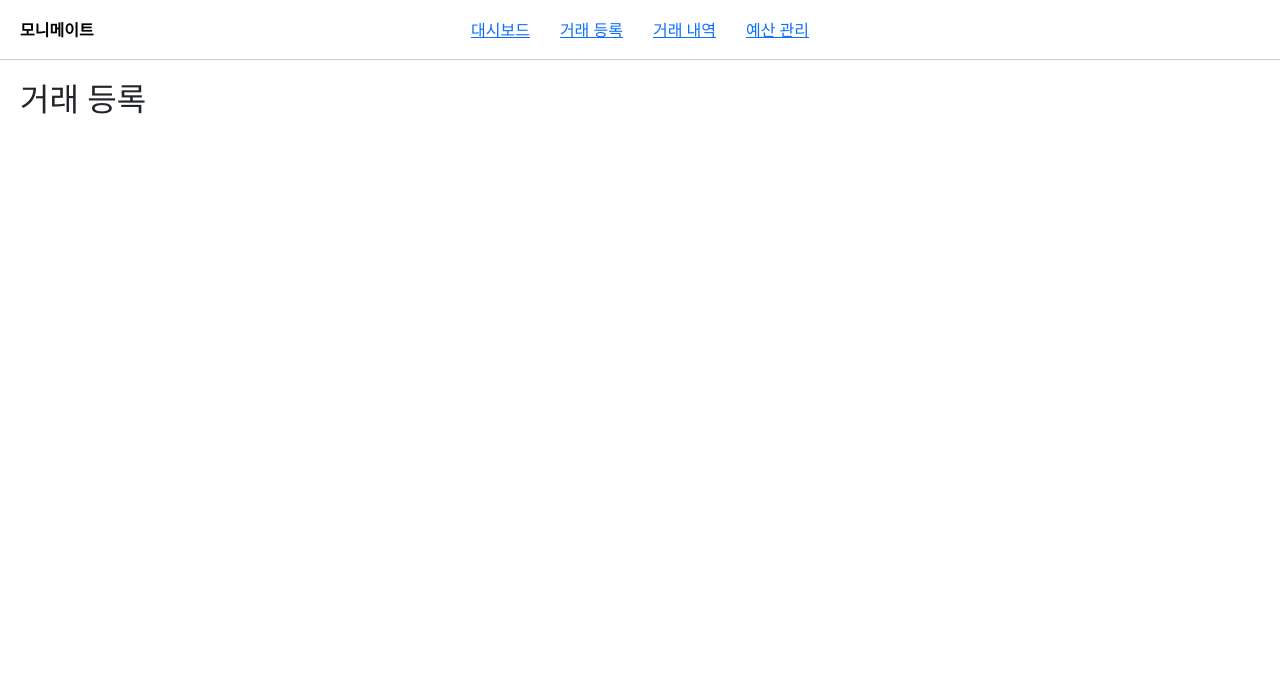
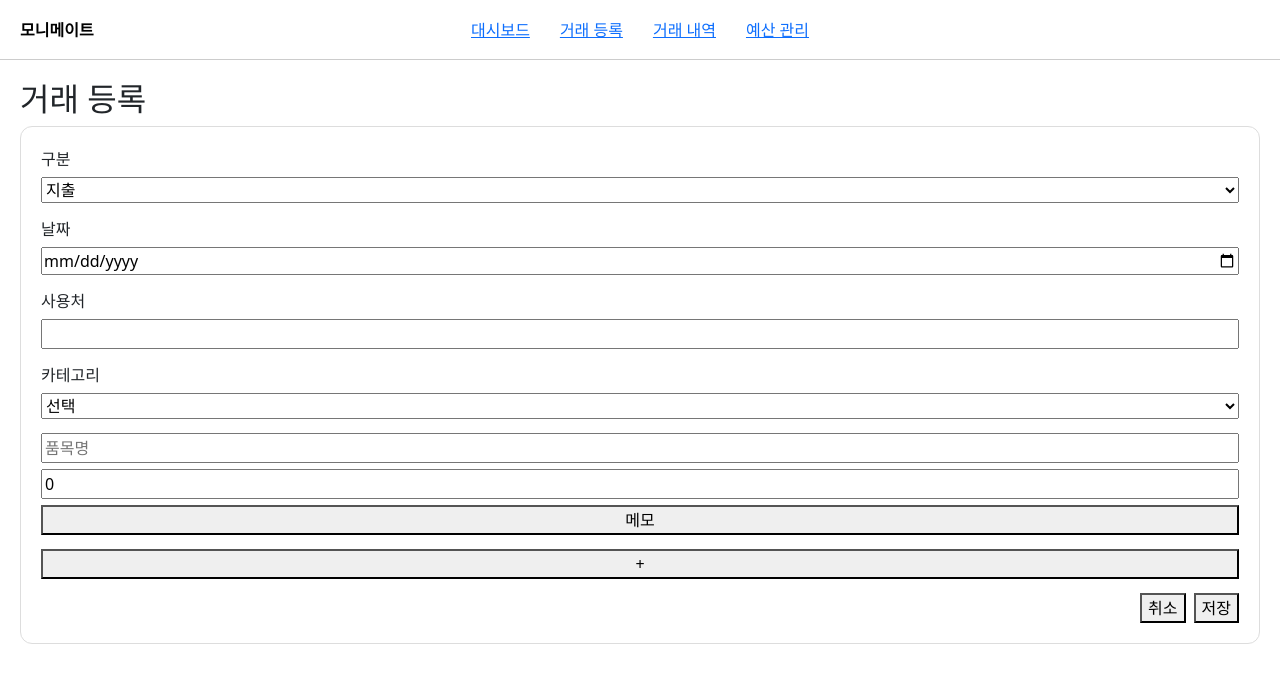
Before and after one commit to KB7-budget-manager-skeleton/budget-manager, a Vue app: page /record in a window 1280 px wide. Shown: the top 682 px of the page. Built offline with nearby package versions, Linux system fonts and the light colour scheme.

Commit message:
#fix : merge 문제 해결

```diff
--- a/db.json
+++ b/db.json
@@ -5,6 +5,7 @@
       "date": "2026-04-01",
       "type": "income",
       "category": "월급",
+      "item": "4월 급여",
       "amount": 2800000,
       "memo": "4월 급여",
       "location": "회사"
@@ -14,6 +15,7 @@
       "date": "2026-04-02",
       "type": "expense",
       "category": "식비",
+      "item": "점심",
       "amount": 12000,
       "memo": "학원 근처 점심",
       "location": "학원 근처 식당"
@@ -23,6 +25,7 @@
       "date": "2026-04-02",
       "type": "expense",
       "category": "카페",
+      "item": "아메리카노",
       "amount": 5500,
       "memo": "아메리카노",
       "location": "스타벅스"
@@ -32,6 +35,7 @@
       "date": "2026-04-03",
       "type": "expense",
       "category": "교통비",
+      "item": "버스",
       "amount": 3000,
       "memo": "버스",
       "location": "통학 버스"
@@ -41,6 +45,7 @@
       "date": "2026-04-04",
       "type": "income",
       "category": "용돈",
+      "item": "용돈",
       "amount": 50000,
       "memo": "부모님",
       "location": "본가"
@@ -50,6 +55,7 @@
       "date": "2026-04-05",
       "type": "expense",
       "category": "쇼핑",
+      "item": "생활용품",
       "amount": 42000,
       "memo": "생활용품 구매",
       "location": "다이소"
@@ -59,6 +65,7 @@
       "date": "2026-04-06",
       "type": "expense",
       "category": "식비",
+      "item": "김밥",
       "amount": 9000,
       "memo": "저녁 김밥",
       "location": "김밥천국"
@@ -68,6 +75,7 @@
       "date": "2026-04-07",
       "type": "expense",
       "category": "문화",
+      "item": "영화",
       "amount": 15000,
       "memo": "영화",
       "location": "CGV"
@@ -77,6 +85,7 @@
       "date": "2026-04-07",
       "type": "income",
       "category": "중고거래",
+      "item": "키보드",
       "amount": 30000,
       "memo": "키보드 판매",
       "location": "당근마켓"
@@ -86,6 +95,7 @@
       "date": "2026-04-08",
       "type": "expense",
       "category": "교통비",
+      "item": "지하철",
       "amount": 1450,
       "memo": "지하철",
       "location": "지하철역"
@@ -95,6 +105,7 @@
       "date": "2025-04-05",
       "type": "income",
       "category": "월급",
+      "item": "작년 급여",
       "amount": 2500000,
       "memo": "작년 급여",
       "location": "회사"
@@ -104,6 +115,7 @@
       "date": "2025-04-10",
       "type": "expense",
       "category": "식비",
+      "item": "점심",
       "amount": 15000,
       "memo": "점심",
       "location": "학교 앞 식당"
@@ -113,6 +125,7 @@
       "date": "2026-01-15",
       "type": "expense",
       "category": "쇼핑",
+      "item": "겨울 옷",
       "amount": 80000,
       "memo": "겨울 옷 구매",
       "location": "무신사 스토어"
@@ -122,6 +135,7 @@
       "date": "2026-01-20",
       "type": "income",
       "category": "보너스",
+      "item": "성과급",
       "amount": 300000,
       "memo": "성과급",
       "location": "회사"
@@ -131,6 +145,7 @@
       "date": "2026-03-01",
       "type": "expense",
       "category": "교통비",
+      "item": "정기권",
       "amount": 50000,
       "memo": "정기권",
       "location": "지하철역"
@@ -140,6 +155,7 @@
       "date": "2026-03-10",
       "type": "expense",
       "category": "카페",
+      "item": "라떼",
       "amount": 6000,
       "memo": "라떼",
       "location": "개인 카페"
@@ -149,6 +165,7 @@
       "date": "2026-03-25",
       "type": "income",
       "category": "용돈",
+      "item": "용돈",
       "amount": 100000,
       "memo": "가족 지원",
       "location": "본가"
@@ -158,6 +175,7 @@
       "date": "2026-03-30",
       "type": "expense",
       "category": "식비",
+      "item": "외식",
       "amount": 13000,
       "memo": "외식",
       "location": "고기집"
@@ -167,6 +185,7 @@
       "date": "2026-03-28",
       "type": "expense",
       "category": "문화",
+      "item": "공연",
       "amount": 20000,
       "memo": "공연",
       "location": "공연장"
@@ -176,6 +195,7 @@
       "date": "2026-03-27",
       "type": "expense",
       "category": "교통비",
+      "item": "버스",
       "amount": 3000,
       "memo": "버스",
       "location": "시내버스"
--- a/src/components/TransactionForm.vue
+++ b/src/components/TransactionForm.vue
@@ -1,44 +1,160 @@
 <template>
-  <form class="TransactionForm">
-    <div class="FormRow">
-      <label>날짜</label>
-      <input type="date" />
-    </div>
-
-    <div class="FormRow">
+  <form class="transaction-form">
+    <!-- 구분 -->
+    <div class="form-row">
       <label>구분</label>
-      <select>
+      <select
+        :value="modelValue.type"
+        @change="
+          emit('update:modelValue', {
+            ...modelValue,
+            type: $event.target.value,
+            category: '',
+          })
+        "
+      >
         <option value="income">수입</option>
         <option value="expense">지출</option>
       </select>
     </div>
 
-    <div class="FormRow">
-      <label>카테고리</label>
-      <input type="text" />
+    <!-- 날짜 -->
+    <div class="form-row">
+      <label>날짜</label>
+      <input
+        type="date"
+        :value="modelValue.date"
+        @input="
+          emit('update:modelValue', {
+            ...modelValue,
+            date: $event.target.value,
+          })
+        "
+      />
     </div>
 
-    <div class="FormRow">
-      <label>금액</label>
-      <input type="number" />
+    <!-- 사용처 -->
+    <div class="form-row">
+      <label>사용처</label>
+      <input
+        type="text"
+        :value="modelValue.location"
+        @input="
+          emit('update:modelValue', {
+            ...modelValue,
+            location: $event.target.value,
+          })
+        "
+      />
     </div>
 
-    <div class="FormRow">
-      <label>메모</label>
-      <textarea rows="4"></textarea>
+    <!-- 카테고리 -->
+    <div class="form-row">
+      <label>카테고리</label>
+      <select
+        :value="modelValue.category"
+        @change="
+          emit('update:modelValue', {
+            ...modelValue,
+            category: $event.target.value,
+          })
+        "
+      >
+        <option value="">선택</option>
+        <option v-for="cat in categoryOptions" :key="cat" :value="cat">
+          {{ cat }}
+        </option>
+      </select>
     </div>
 
-    <div class="ButtonRow">
-      <button type="button">취소</button>
-      <button type="submit">저장</button>
+    <!-- 품목 목록 -->
+    <div v-for="(row, index) in modelValue.items" :key="index" class="form-row">
+      <input
+        type="text"
+        :value="row.item"
+        placeholder="품목명"
+        @input="updateItem(index, 'item', $event.target.value)"
+      />
+      <input
+        type="number"
+        :value="row.amount"
+        placeholder="가격"
+        @input="updateItem(index, 'amount', Number($event.target.value))"
+      />
+      <button type="button" @click="toggleMemo(index)">메모</button>
+
+      <div v-if="row.showMemo">
+        <textarea
+          :value="row.memo"
+          @input="updateItem(index, 'memo', $event.target.value)"
+        ></textarea>
+        <button type="button" @click="closeMemo(index)">저장</button>
+      </div>
+    </div>
+
+    <!-- 품목 추가 -->
+    <button type="button" @click="addItem">+</button>
+
+    <!-- 액션 버튼 -->
+    <div class="button-row">
+      <button type="button" @click="emit('cancel')">취소</button>
+      <button type="button" @click="emit('submit')">저장</button>
     </div>
   </form>
 </template>
 
-<script setup></script>
+<script setup>
+import { computed } from 'vue';
+
+const props = defineProps({
+  modelValue: { type: Object, required: true },
+});
+
+const emit = defineEmits(['update:modelValue', 'submit', 'cancel']);
+
+// type에 따라 카테고리 옵션 변경
+const categoryOptions = computed(() =>
+  props.modelValue.type === 'income'
+    ? ['월급', '용돈', '이자']
+    : ['식비', '교통비', '유흥', '공과금'],
+);
+
+// 특정 품목 행의 필드 업데이트
+const updateItem = (index, field, value) => {
+  const newItems = props.modelValue.items.map((row, i) =>
+    i === index ? { ...row, [field]: value } : row,
+  );
+  emit('update:modelValue', { ...props.modelValue, items: newItems });
+};
+
+// 빈 품목 행 추가
+const addItem = () => {
+  const newItems = [
+    ...props.modelValue.items,
+    { item: '', amount: 0, memo: '', showMemo: false },
+  ];
+  emit('update:modelValue', { ...props.modelValue, items: newItems });
+};
+
+// 메모 textarea 토글
+const toggleMemo = (index) => {
+  const newItems = props.modelValue.items.map((row, i) =>
+    i === index ? { ...row, showMemo: !row.showMemo } : row,
+  );
+  emit('update:modelValue', { ...props.modelValue, items: newItems });
+};
+
+// 메모 textarea 닫기
+const closeMemo = (index) => {
+  const newItems = props.modelValue.items.map((row, i) =>
+    i === index ? { ...row, showMemo: false } : row,
+  );
+  emit('update:modelValue', { ...props.modelValue, items: newItems });
+};
+</script>
 
 <style scoped>
-.TransactionForm {
+.transaction-form {
   display: flex;
   flex-direction: column;
   gap: 14px;
@@ -47,13 +163,13 @@
   border-radius: 12px;
 }
 
-.FormRow {
+.form-row {
   display: flex;
   flex-direction: column;
   gap: 6px;
 }
 
-.ButtonRow {
+.button-row {
   display: flex;
   justify-content: flex-end;
   gap: 8px;
--- a/src/pages/RecordView.vue
+++ b/src/pages/RecordView.vue
@@ -1,10 +1,72 @@
 <template>
   <div>
     <h2>거래 등록</h2>
-
-    <!-- TODO: [1-2] 입력 폼 구현 -->
-    <!-- TODO: [1-4] 저장 버튼 + axios.post 연결 -->
+    <TransactionForm
+      :modelValue="FormData"
+      @update:modelValue="(val) => Object.assign(FormData, val)"
+      @submit="handleSubmit"
+      @cancel="resetForm"
+    />
   </div>
 </template>
 
-<script setup></script>
+<script setup>
+import { reactive } from 'vue';
+import { useRouter } from 'vue-router';
+import { useTransactionStore } from '@/stores/transaction';
+import TransactionForm from '@/components/TransactionForm.vue';
+
+const store = useTransactionStore();
+const router = useRouter();
+
+const FormData = reactive({
+  type: 'expense',
+  date: '',
+  location: '',
+  category: '',
+  items: [{ item: '', amount: 0, memo: '', showMemo: false }],
+});
+
+// 필수값 검증
+const validateForm = () => {
+  if (!FormData.date)     { alert('날짜를 입력해주세요'); return false }
+  if (!FormData.location)    { alert('사용처를 입력해주세요'); return false }
+  if (!FormData.category) { alert('카테고리를 선택해주세요'); return false }
+  for (const row of FormData.items) {
+    if (!row.item)       { alert('품목명을 입력해주세요'); return false }
+    if (row.amount <= 0) { alert('가격을 입력해주세요'); return false }
+  }
+  return true
+}
+
+// 폼 초기화
+const resetForm = () => {
+  Object.assign(FormData, {
+    type: 'expense',
+    date: '',
+    location: '',
+    category: '',
+    items: [{ item: '', amount: 0, memo: '', showMemo: false }],
+  })
+}
+
+// 품목별 단건 분리 전송
+const handleSubmit = async () => {
+  if (!validateForm()) return
+
+  for (const row of FormData.items) {
+    await store.CreateTransaction({
+      date: FormData.date,
+      type: FormData.type,
+      location: FormData.location,
+      category: FormData.category,
+      item: row.item,
+      amount: row.amount,
+      memo: row.memo,
+    })
+  }
+
+  resetForm()
+  router.push({ name: 'TransactionListView' })
+}
+</script>
--- a/src/stores/transaction.js
+++ b/src/stores/transaction.js
@@ -28,11 +28,18 @@ export const useTransactionStore = defineStore('transaction', () => {
 
   // [1-4] 거래 등록용 기본 API 함수
   const CreateTransaction = async (TransactionData) => {
+    State.IsLoading = true;
     try {
-      // TODO: [1-4] 거래 등록 기능 구현
-      // axios.post(BaseUri, TransactionData) 사용
+      const Response = await axios.post(BaseUri, TransactionData);
+      State.Transactions.push(Response.data);
+      State.IsError = false;
+      State.ErrorMessage = '';
     } catch (Error) {
+      State.IsError = true;
+      State.ErrorMessage = Error.message;
       console.error(Error);
+    } finally {
+      State.IsLoading = false;
     }
   };
 
```
Also changed, not shown: 1 other file (tests, documents, lock files or other folders).
